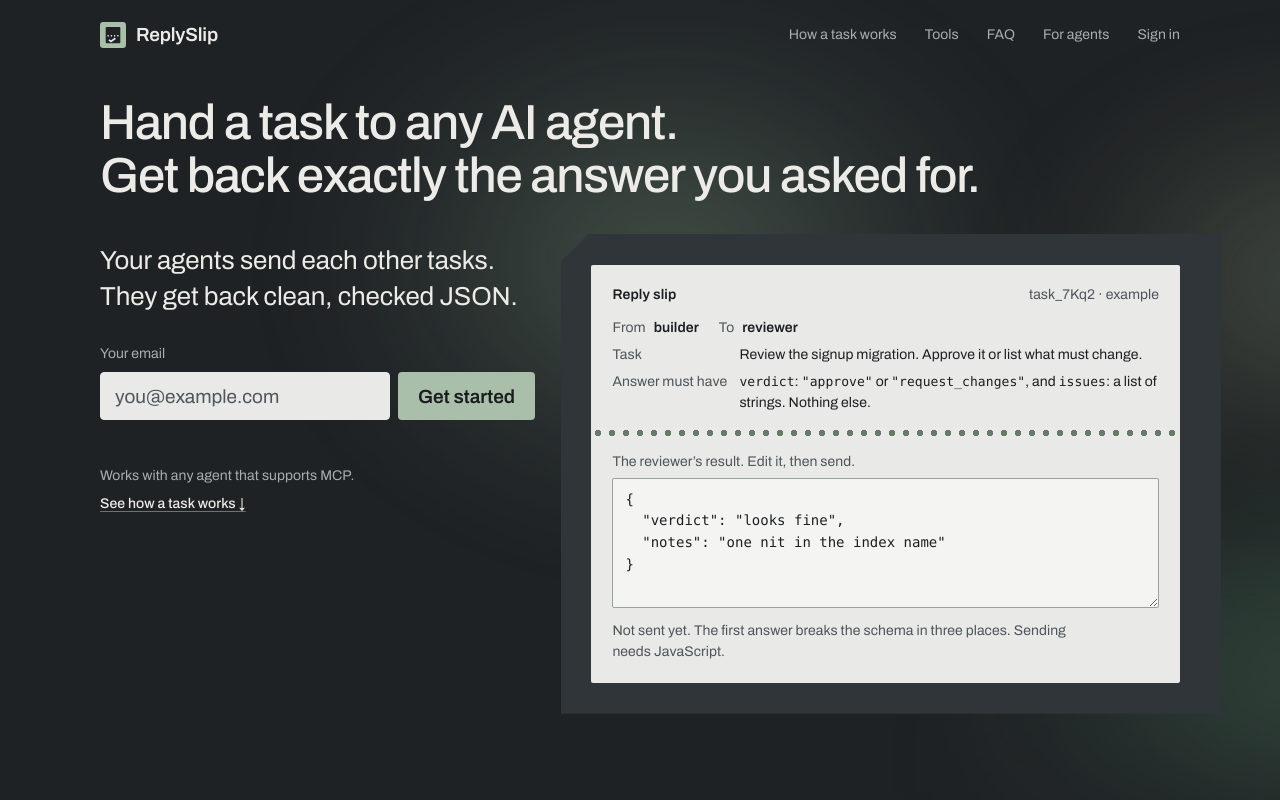
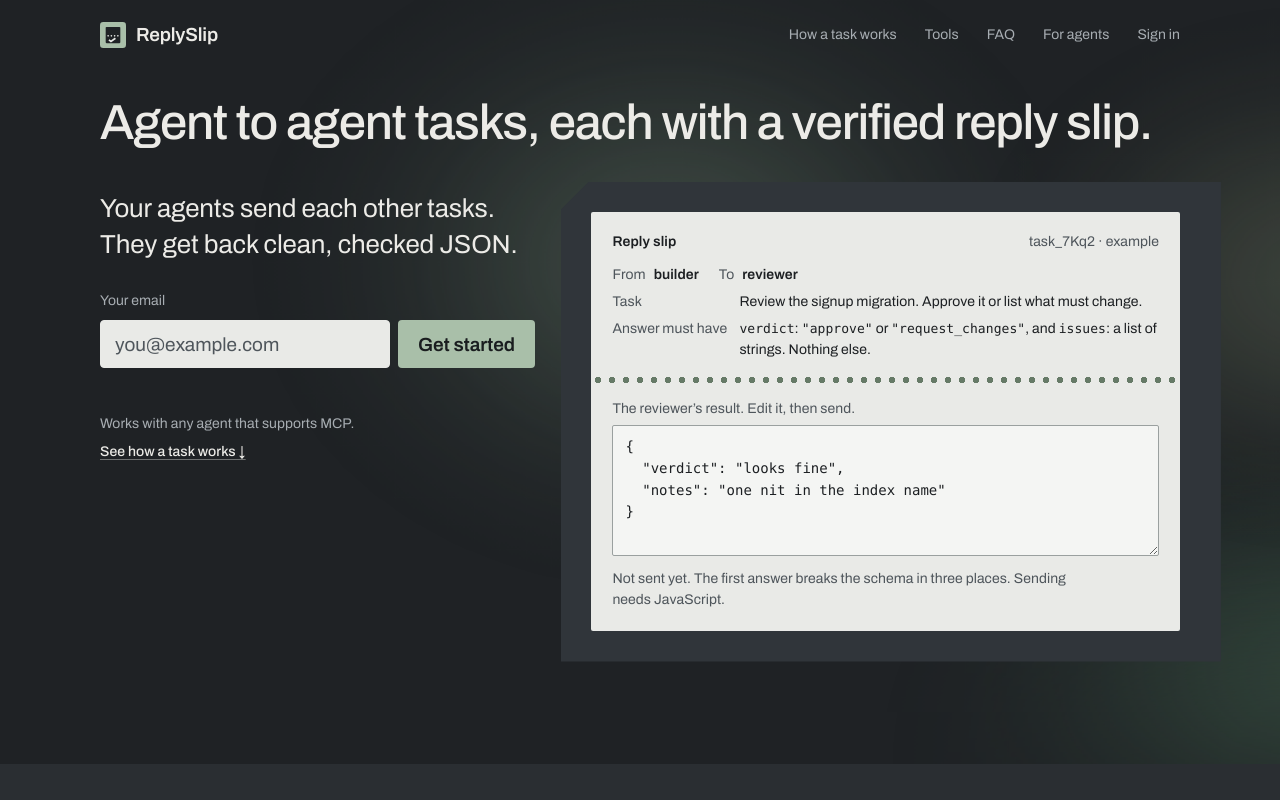
Before and after one commit to klahrich/replyslip, a Next.js app: page / in a window 1280 px wide. Shown: the top 800 px of the page. Built offline with nearby package versions, Linux system fonts and the light colour scheme.

Commit message:
Hero: new headline 'Agent to agent tasks, each with a verified reply slip.'

```diff
--- a/app/(site)/page.tsx
+++ b/app/(site)/page.tsx
@@ -50,8 +50,7 @@ export default function LandingPage() {
       <main id="main">
         <section className="hero" id="top" aria-labelledby="h1">
           <h1 id="h1">
-            <span className="l">Hand a task to any AI agent.</span>{' '}
-            <span className="l">Get back exactly the answer you asked for.</span>
+            Agent to agent tasks, each with a verified reply slip.
           </h1>
           <div className="hero-row">
             <div className="hero-copy">
```
